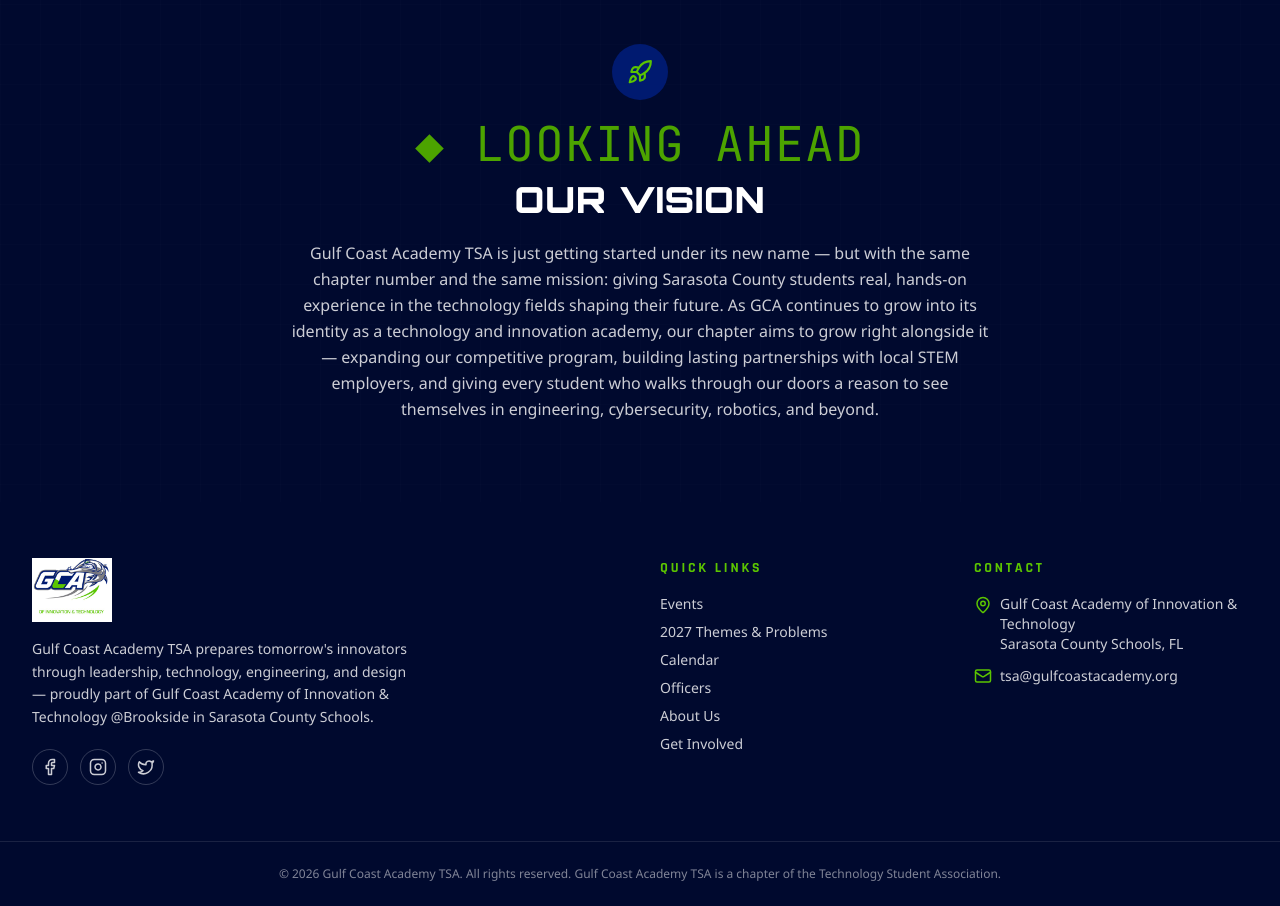
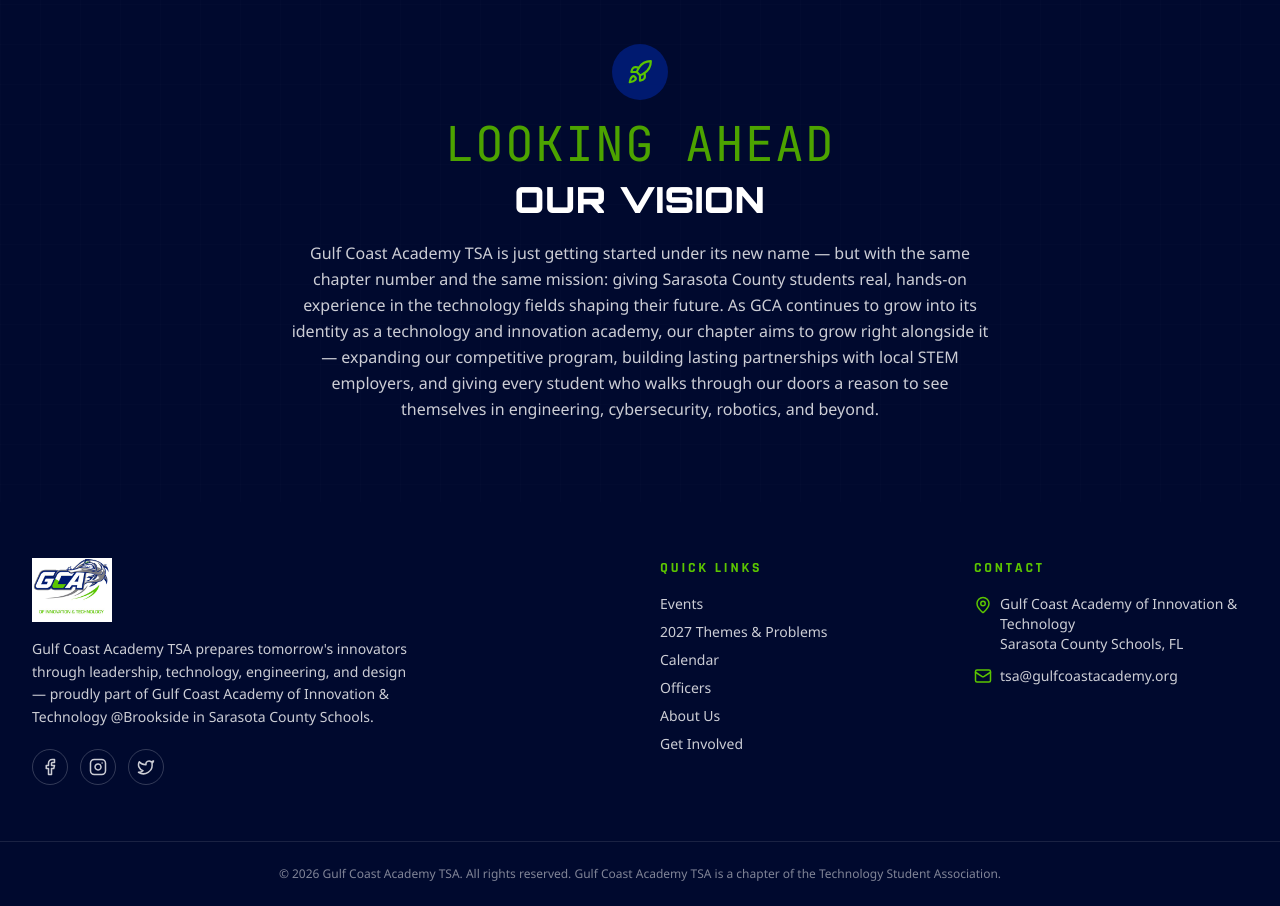
Before and after one commit to amunroe01/gcatsa-website, a Next.js app: page /about in a window 1280 px wide. Shown: the part 2320-3226 px from the top of the page. Built offline with nearby package versions, Linux system fonts and the light colour scheme.

Commit message:
Remove bullet from 'Looking Ahead' text

```diff
--- a/components/about/FutureVision.tsx
+++ b/components/about/FutureVision.tsx
@@ -10,7 +10,7 @@
           <div className="mx-auto mb-5 inline-flex h-14 w-14 items-center justify-center rounded-full bg-navy-800 text-green-400">
             <Rocket size={26} aria-hidden="true" />
           </div>
-          <p className="eyebrow justify-center">◆ Looking Ahead</p>
+          <p className="eyebrow justify-center"> Looking Ahead</p>
           <h2 id="vision-heading" className="mt-3 text-3xl font-black text-white sm:text-4xl">
             Our Vision
           </h2>
```
